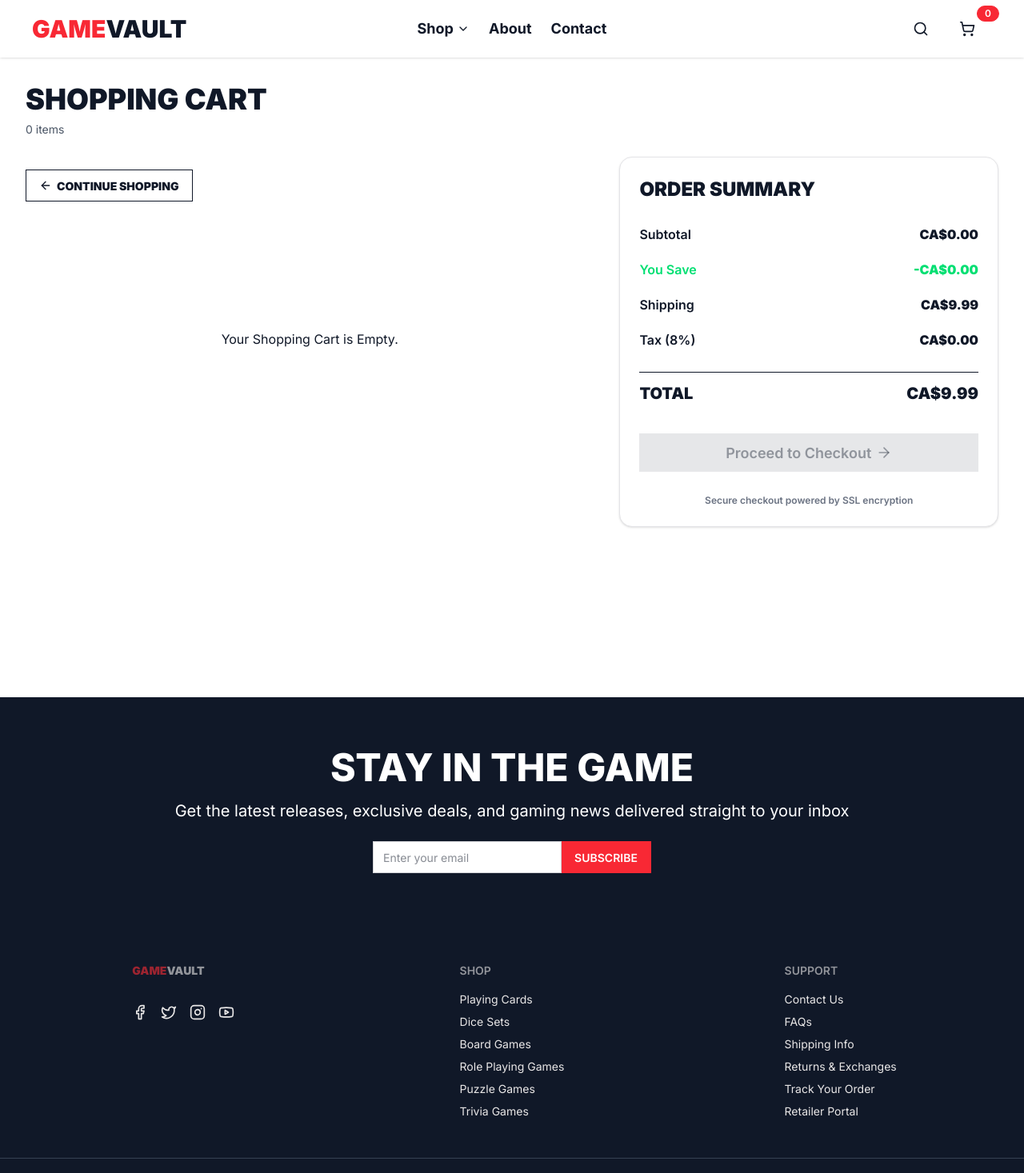
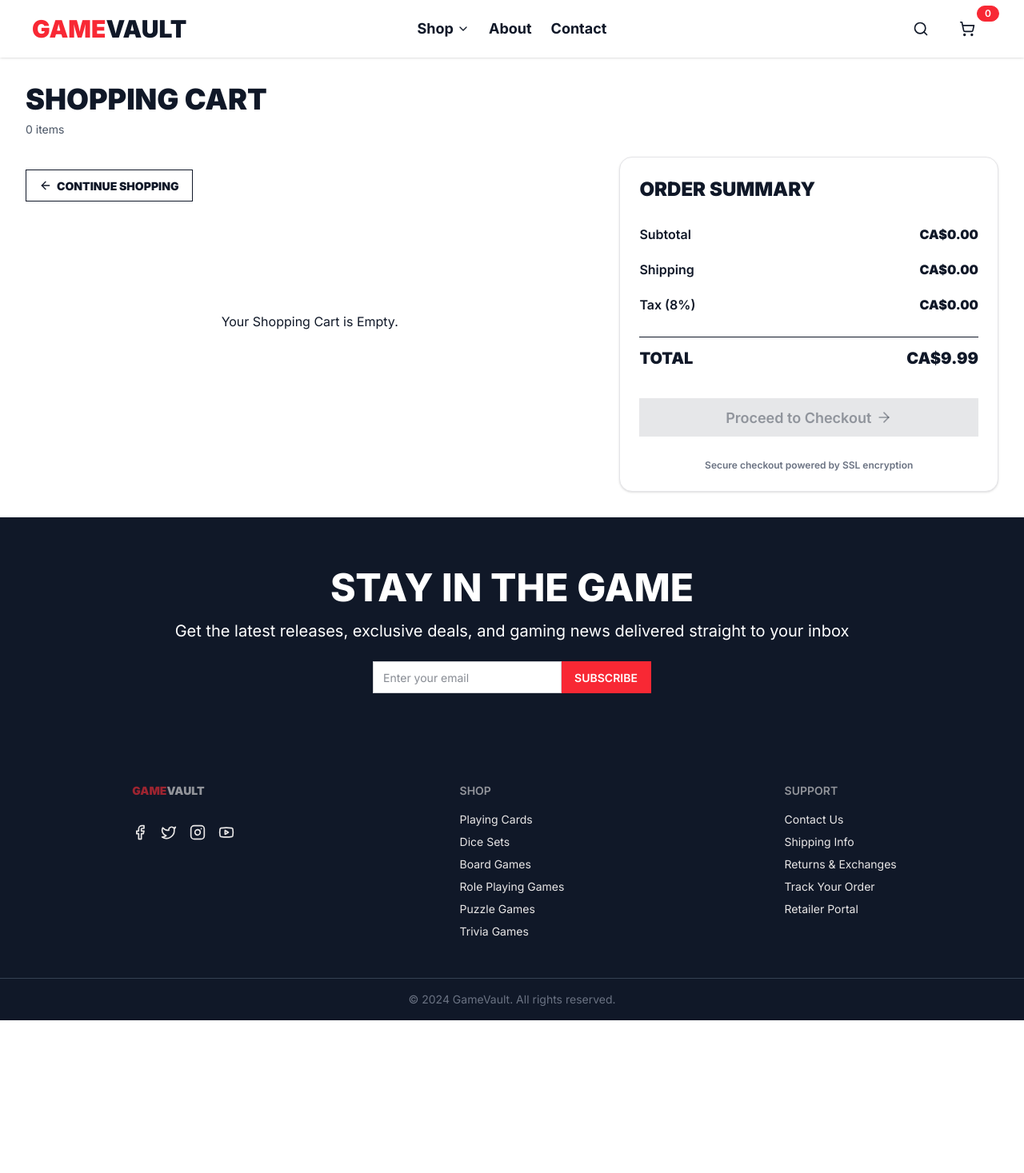
Before and after one commit to Jatti045/SEG3125-A4, a React (Vite) app: page /cart in a window 1280 px wide. Shown: the top 1467 px of the page at 80% size. After the commit the page ends 1276 px from the top, so only its background shows below. Built offline with nearby package versions, Linux system fonts and the light colour scheme.

Commit message:
Fixed links in footer

```diff
--- a/src/components/ui/Footer.jsx
+++ b/src/components/ui/Footer.jsx
@@ -1,5 +1,6 @@
 import React from "react";
 import { Facebook, Twitter, Instagram, Youtube } from "lucide-react";
+import {Link} from "react-router-dom";
 
 const Footer = () => {
   return (
@@ -48,35 +49,32 @@ const Footer = () => {
         </div>
 
         <div className={"mx-auto"}>
-          <span className="footer-title uppercase">Shop</span>
-          <a href="#" className="link link-hover">
+          <Link to={"/shop"} className="footer-title uppercase">Shop</Link>
+          <Link to={"/shop/?category=cards"} className="link link-hover">
             Playing Cards
-          </a>
-          <a href="#" className="link link-hover">
+          </Link>
+          <Link to={"/shop/?category=dice"} className="link link-hover">
             Dice Sets
-          </a>
-          <a href="#" className="link link-hover">
+          </Link>
+          <Link to={"/shop/?category=board_games"} className="link link-hover">
             Board Games
-          </a>
-          <a href="#" className="link link-hover">
+          </Link>
+          <Link to={"/shop/?category=RPG"} className="link link-hover">
             Role Playing Games
-          </a>
-          <a href="#" className="link link-hover">
+          </Link>
+          <Link to={"/shop/?category=puzzle_game"} className="link link-hover">
             Puzzle Games
-          </a>
-          <a href="#" className="link link-hover">
+          </Link>
+          <Link to={"/shop/?category=trivia_games"} className="link link-hover">
             Trivia Games
-          </a>
+          </Link>
         </div>
 
         <div className={"mx-auto"}>
           <span className="footer-title uppercase">Support</span>
-          <a href="#" className="link link-hover">
+          <Link to={"/contact"} className="link link-hover">
             Contact Us
-          </a>
-          <a href="#" className="link link-hover">
-            FAQs
-          </a>
+          </Link>
           <a href="#" className="link link-hover">
             Shipping Info
           </a>
--- a/src/pages/Cart.jsx
+++ b/src/pages/Cart.jsx
@@ -25,7 +25,7 @@ export default function ShoppingCart() {
 
   return (
    <div className={"bg-base-100"}>
-      <div className="p-8 container mx-auto min-h-screen">
+      <div className="p-8 container mx-auto">
         <h1 className="text-4xl uppercase font-black mb-2">Shopping Cart</h1>
         <p className="text-sm text-gray-600 mb-6">
           {cart.length} item{cart.length !== 1 && "s"}
@@ -100,13 +100,16 @@ export default function ShoppingCart() {
               <span>Subtotal</span>
               <span className={"font-black"}>{fmt(subtotal)}</span>
             </div>
-            <div className="flex justify-between mb-2 text-success">
-              <span>You Save</span>
-              <span className={"font-black"}>-{fmt(savings)}</span>
-            </div>
+            { savings > 0 && (
+                <div className="flex justify-between mb-2 text-success">
+                  <span>You Save</span>
+                  <span className={"font-black"}>-{fmt(savings)}</span>
+                </div>
+            )}
+
             <div className="flex justify-between mb-2">
               <span>Shipping</span>
-              <span className={"font-black"}>{shipping === 0 ? "FREE" : fmt(shipping)}</span>
+              <span className={"font-black"}>{shipping === 0 ? "FREE" : fmt(cart.length > 0 ? shipping : 0)}</span>
             </div>
             <div className="flex justify-between mb-4">
               <span>Tax (8%)</span>
```
